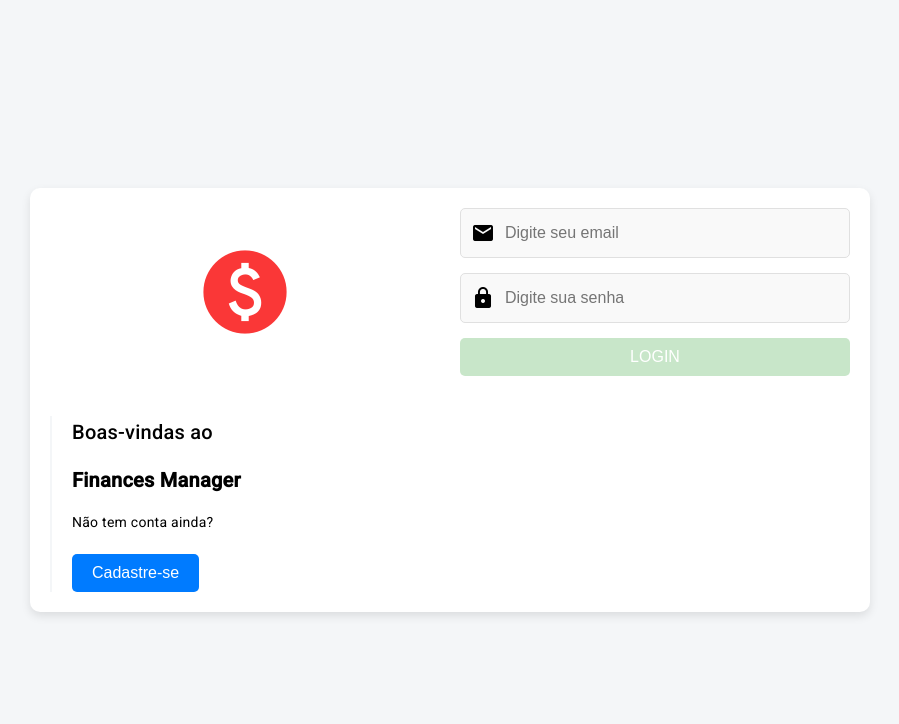
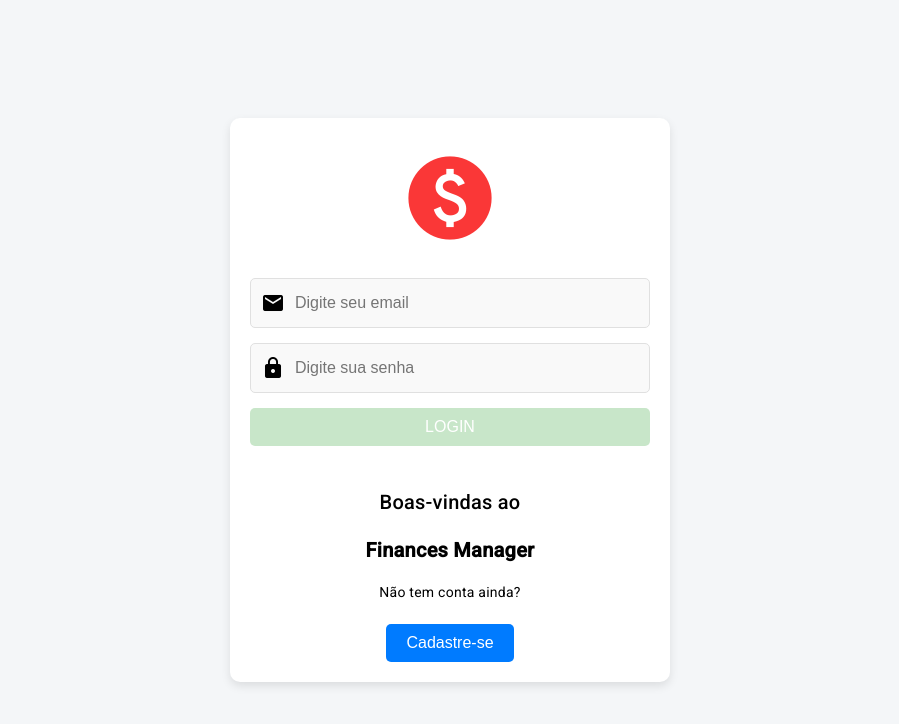
Before and after one commit to ArielMAJ/finances-frontend, an Angular app: page /login in a window 1280 px wide. Shown: the top 724 px of the page, without its empty margins (190-1089 px from the left). Built offline with nearby package versions, Linux system fonts and the light colour scheme.

Commit message:
feat: improve register and login pages UI

```diff
--- a/src/app/pages/login/login.component.scss
+++ b/src/app/pages/login/login.component.scss
@@ -113,28 +113,10 @@ body {
   background-color: #0056b3; /* Darker blue on hover */
 }
 
-@media (min-width: 768px) {
-  .login-content {
-    grid-template-columns: 1fr 1fr;
-    max-width: 800px;
-  }
-
-  .register-section {
-    text-align: left;
-    padding-left: 20px;
-    border-left: 2px solid #f4f6f8;
-  }
-}
-
 @media (max-width: 480px) {
   .login-content {
     max-width: 320px;
     padding: 15px;
-  }
-
-  .input-group {
-    flex-direction: column;
-    align-items: stretch;
   }
 
   .input-login {
--- a/src/app/pages/register/register.component.scss
+++ b/src/app/pages/register/register.component.scss
@@ -68,9 +68,15 @@ label {
 input {
   width: 100%;
   border: none;
+  outline: none;
   padding: 5px;
   font-size: 14px;
+  background: transparent;
 }
+
+// input:.* {
+//   border: none;
+// }
 
 mat-icon {
   margin-right: 5px;
```
